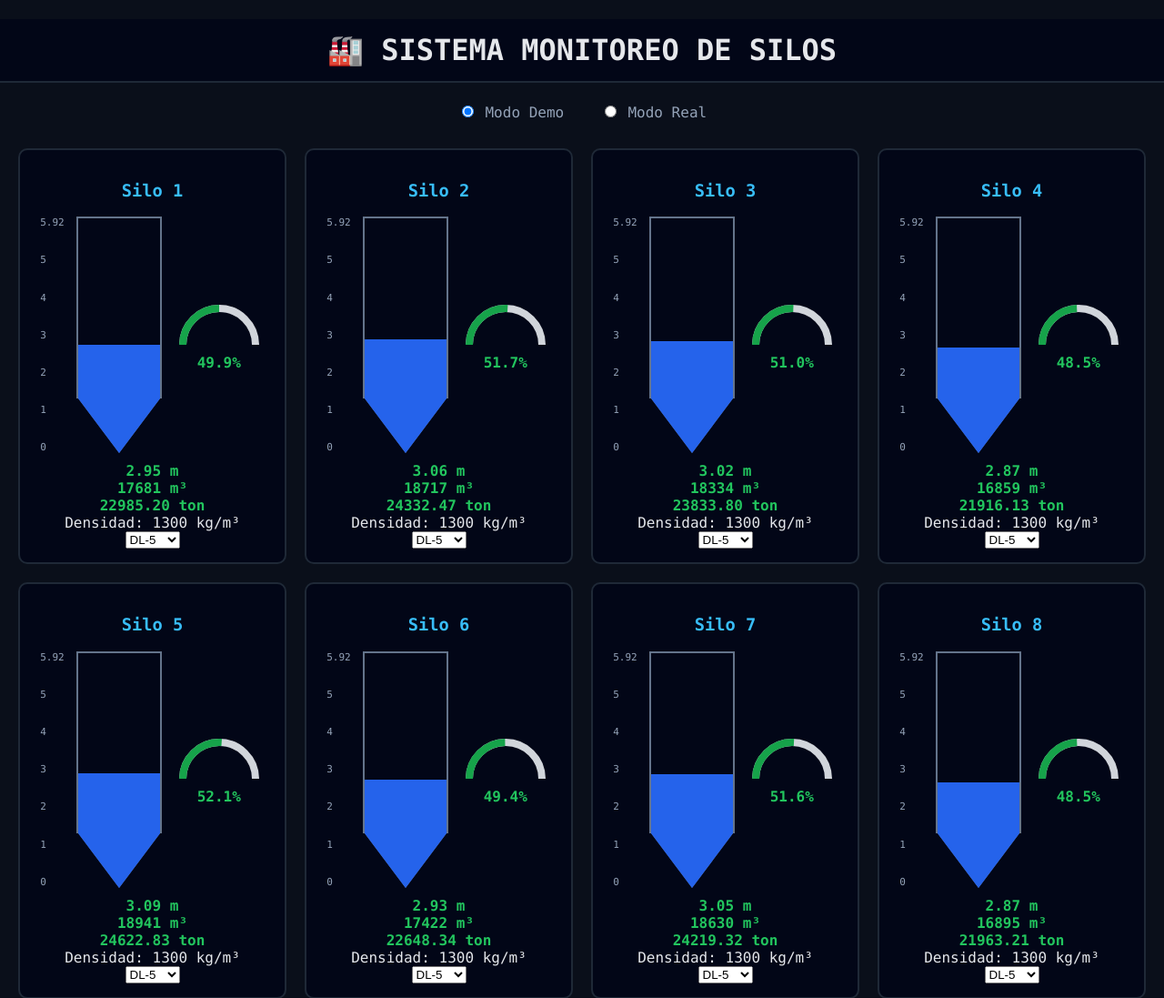
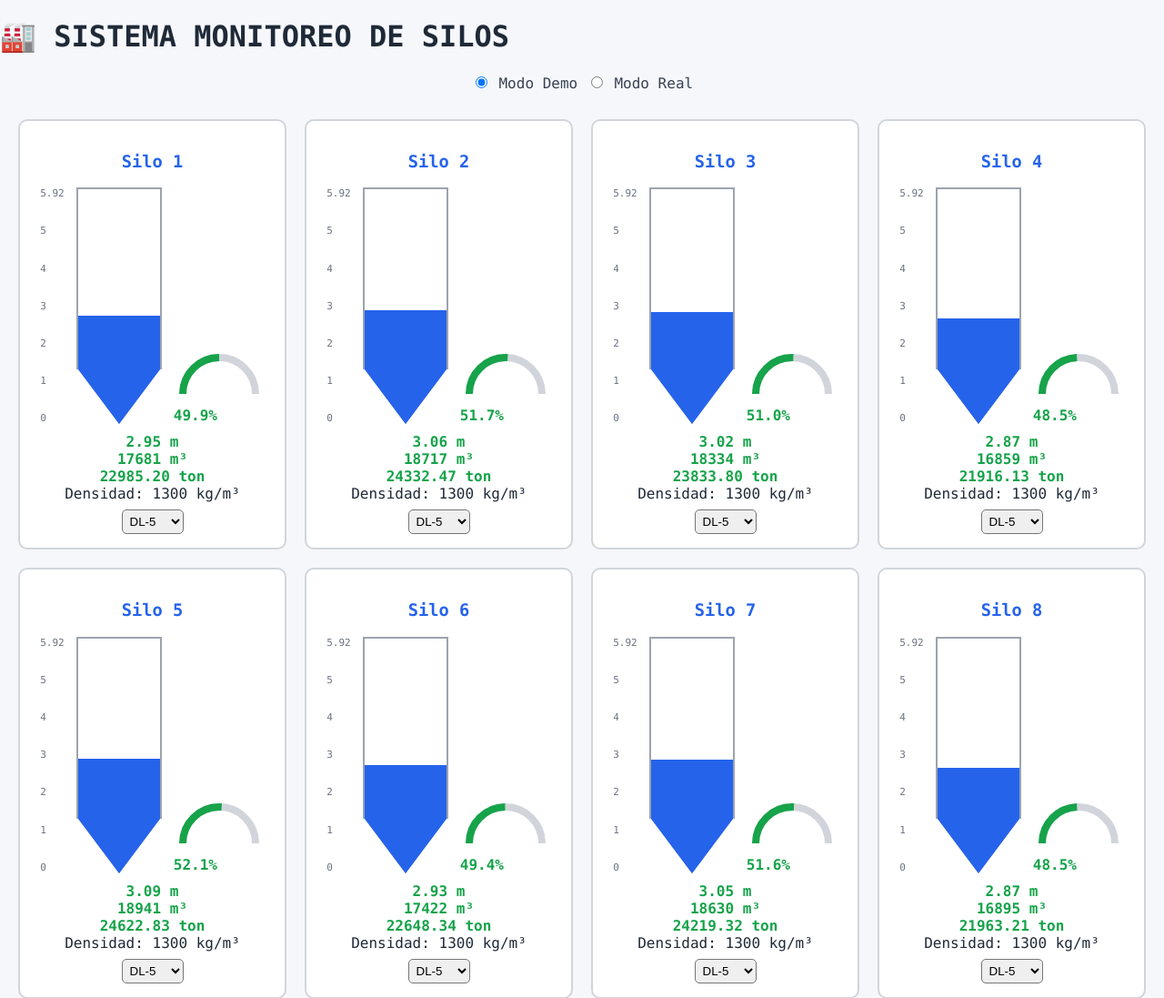
Before and after one commit to moyarzo/scada-silos, a website: page index.html in a window 1280 px wide. Shown: the top 1097 px of the page at 91% size. Drawn offline with nearby package versions, Linux system fonts and the light colour scheme; no server answers.

Commit message:
Update styles.css

```diff
--- a/styles.css
+++ b/styles.css
@@ -1,17 +1,33 @@
 body {
   font-family: "Consolas", monospace;
-  background: #0a0f1a;
-  color: #e5e7eb;
+  background: #f5f7fb;
+  color: #1f2937;
   margin: 0;
 }
 
-h1 {
-  text-align: center;
-  padding: 15px;
-  background: #020617;
-  border-bottom: 2px solid #1f2937;
+/* HEADER */
+.header {
+  display: flex;
+  align-items: center;
+  justify-content: center;
+  position: relative;
+  background: #ffffff;
+  border-bottom: 2px solid #d1d5db;
+  padding: 10px;
 }
 
+.logo {
+  position: absolute;
+  left: 15px;
+  height: 50px;
+}
+
+.header h1 {
+  margin: 0;
+  font-size: 22px;
+}
+
+/* GRID */
 .grid {
   display: grid;
   grid-template-columns: repeat(4, 1fr);
@@ -23,18 +39,13 @@
 .mode-selector {
   text-align: center;
   margin: 10px 0;
-  color: #94a3b8;
+  color: #374151;
 }
 
-.mode-selector label {
-  margin: 0 15px;
-  cursor: pointer;
-}
-
-/* Tarjeta */
+/* Tarjetas */
 .tank {
-  background: #020617;
-  border: 2px solid #1f2937;
+  background: #ffffff;
+  border: 2px solid #d1d5db;
   border-radius: 10px;
   padding: 15px;
   display: flex;
@@ -43,7 +54,7 @@
 }
 
 .tank h3 {
-  color: #38bdf8;
+  color: #2563eb;
 }
 
 /* Layout */
@@ -61,7 +72,7 @@
   flex-direction: column;
   justify-content: space-between;
   font-size: 11px;
-  color: #94a3b8;
+  color: #6b7280;
 }
 
 /* Silo */
@@ -76,7 +87,7 @@
 .tank-rect {
   width: 100%;
   height: 200px;
-  border: 2px solid #64748b;
+  border: 2px solid #9ca3af;
   border-bottom: none;
   position: relative;
   overflow: hidden;
@@ -87,7 +98,6 @@
   bottom: 0;
   width: 100%;
   height: 0%;
-  background: linear-gradient(180deg, #60a5fa, #1d4ed8);
   transition: height 0.5s ease;
 }
 
@@ -97,7 +107,7 @@
   height: 0;
   border-left: 45px solid transparent;
   border-right: 45px solid transparent;
-  border-top: 60px solid #64748b;
+  border-top: 60px solid #9ca3af;
   position: relative;
 }
 
@@ -107,20 +117,11 @@
   left: -45px;
   border-left: 45px solid transparent;
   border-right: 45px solid transparent;
-  border-top: 0px solid #3b82f6;
 }
 
-/* Gauge centrado */
-.gauge-container {
-  height: 260px;
-  display: flex;
-  flex-direction: column;
-  justify-content: center;
-  align-items: center;
-}
-
+/* Gauge */
 .gauge-value {
-  color: #22c55e;
+  color: #16a34a;
   font-weight: bold;
 }
 
@@ -131,8 +132,15 @@
 }
 
 .value {
-  color: #22c55e;
+  color: #16a34a;
   font-weight: bold;
+}
+
+/* Select */
+.product-select {
+  margin-top: 8px;
+  padding: 4px;
+  border-radius: 5px;
 }
 
 /* Footer */
@@ -140,7 +148,7 @@
   text-align: center;
   padding: 10px;
   font-size: 0.8em;
-  color: #64748b;
-  border-top: 1px solid #1f2937;
+  color: #6b7280;
+  border-top: 1px solid #d1d5db;
   margin-top: 10px;
 }
```
